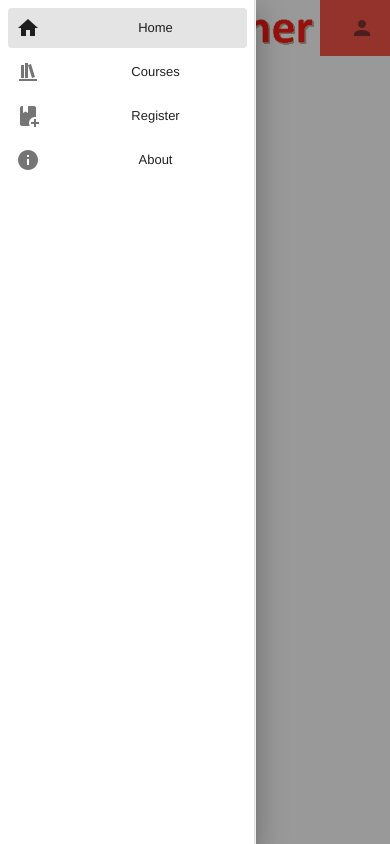
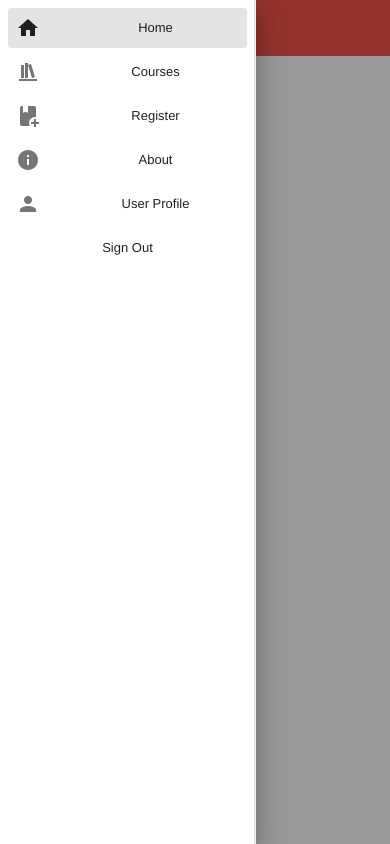
Before and after one commit to Matt0911/english-school, a Vue app: page / in a window 390 px wide. Built offline with nearby package versions, Linux system fonts and the light colour scheme; no server answers.

Commit message:
navigation changes for mobile

```diff
--- a/src/App.vue
+++ b/src/App.vue
@@ -7,24 +7,23 @@
       clipped-left
       elevate-on-scroll
     >
-      <v-btn class="menu-button" v-show="$vuetify.breakpoint.smAndDown" icon @click.stop="showMenu = !showMenu">
+      <v-btn fixed class="menu-button" v-if="$vuetify.breakpoint.smAndDown" icon @click.stop="showMenu = !showMenu">
         <v-icon>mdi-menu</v-icon>
       </v-btn>
-      <v-spacer v-show="$vuetify.breakpoint.smAndDown"></v-spacer>
-      <div :class="{'d-flex': true, 'align-center': $vuetify.breakpoint.smAndDown}">
+      <div :class="{'d-flex': true, 'flex-grow-1':  $vuetify.breakpoint.smAndDown, 'align-center': $vuetify.breakpoint.smAndDown, 'justify-center': true}">
         <router-link to="/" :class="{'title-home': true, 'white--text': $vuetify.breakpoint.smAndDown, 'display-1': true}">
-          <v-img src="Title.jpg" max-width="250" max-height="64" />
+          <v-img src="Title.jpg" max-width="250" :max-height="$vuetify.breakpoint.smAndDown ? '56' : '64'" />
         </router-link>
       </div>
-      <div class="nav-button-container" v-show="$vuetify.breakpoint.mdAndUp">
+      <div class="nav-button-container" v-if="$vuetify.breakpoint.mdAndUp">
         <v-btn-toggle group>
           <v-btn text to="/courses">Courses</v-btn>
           <v-btn text to="/register">Register</v-btn>
           <v-btn text to="/about">About</v-btn>
         </v-btn-toggle>
       </div>
-      <v-spacer></v-spacer>
-      <v-menu offset-y="">
+      <v-spacer v-if="$vuetify.breakpoint.mdAndUp"></v-spacer>
+      <v-menu offset-y="" v-if="$vuetify.breakpoint.mdAndUp">
         <template v-slot:activator="{ on, attrs }">
           <v-btn
             icon
@@ -83,6 +82,19 @@
           </v-list-item-icon>
           <v-list-item-content>
             <v-list-item-title>About</v-list-item-title>
+          </v-list-item-content>
+        </v-list-item>
+        <v-list-item link to="/userProfile">
+          <v-list-item-icon>
+            <v-icon>mdi-account</v-icon>
+          </v-list-item-icon>
+          <v-list-item-content>
+            <v-list-item-title>User Profile</v-list-item-title>
+          </v-list-item-content>
+        </v-list-item>
+        <v-list-item link @click="signOut">
+          <v-list-item-content>
+            <v-list-item-title>Sign Out</v-list-item-title>
           </v-list-item-content>
         </v-list-item>
       </v-list>
@@ -158,6 +170,7 @@ html {
 }
 .v-btn.menu-button {
   padding-left: 0;
+  left: 0.5rem;
 }
 .nav-item {
   text-decoration: none;
```
